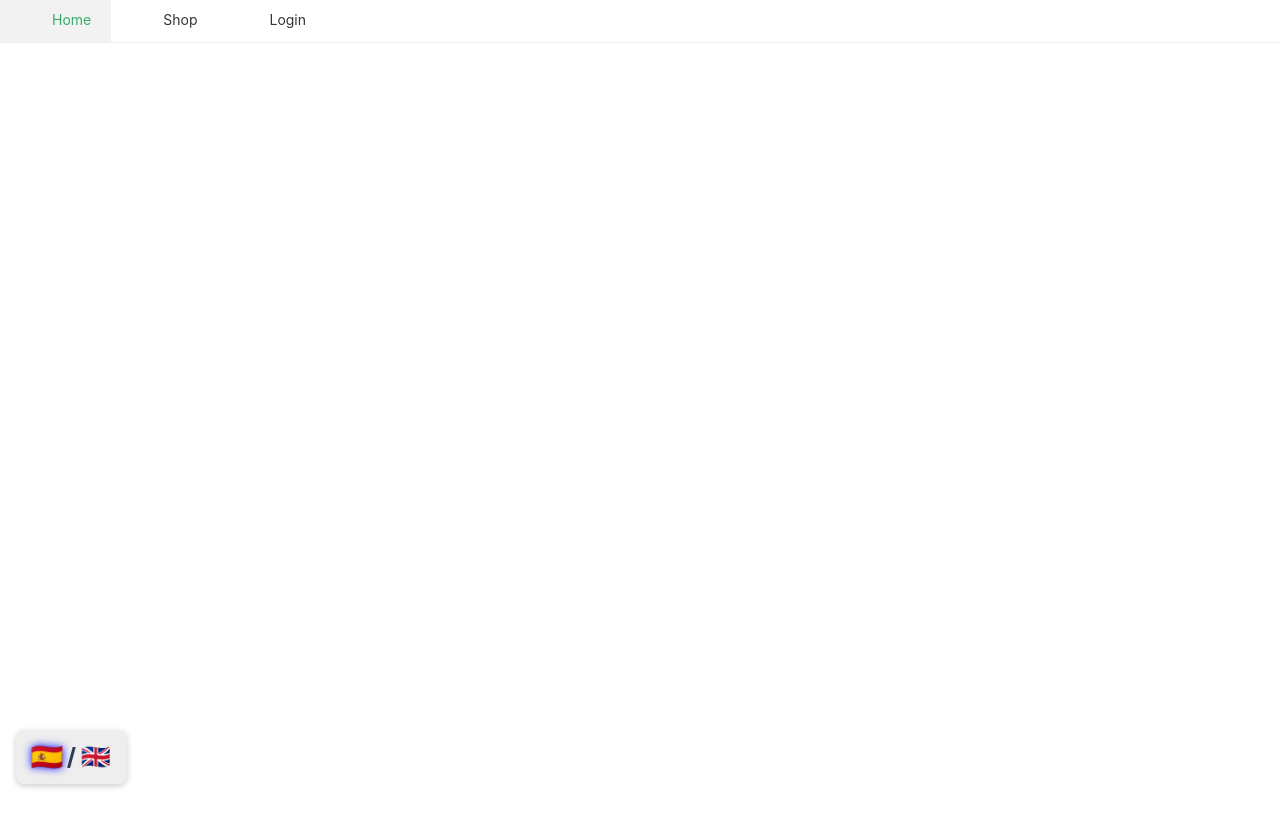
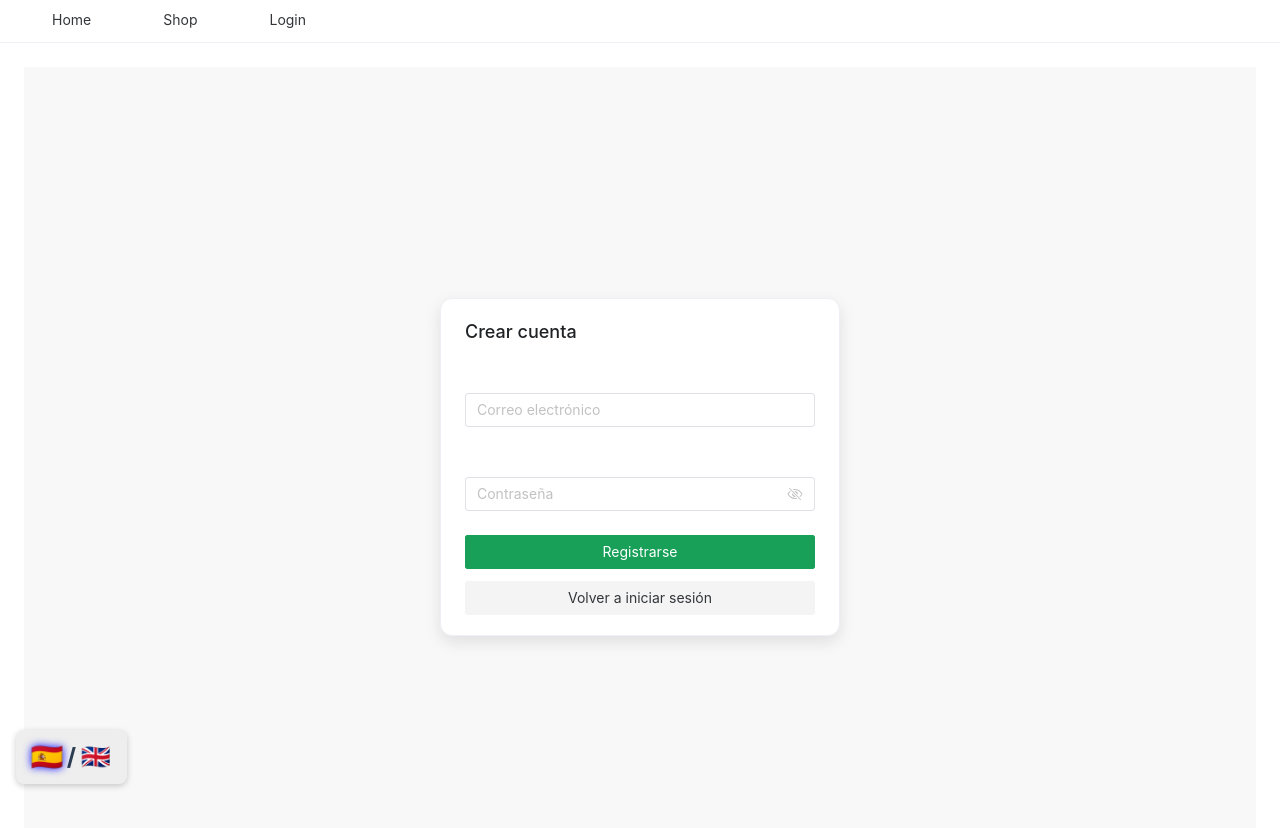
Before and after one commit to Celudirosa/shop-vue, a Vue app: page /register in a window 1280 px wide. Shown: the top 828 px of the page. Built offline with nearby package versions, Linux system fonts and the light colour scheme; some icons are missing.

Commit message:
💄 component and styles register

```diff
--- a/src/App.vue
+++ b/src/App.vue
@@ -14,6 +14,7 @@ const menuOptions = [
 </script>
 
 <template>
+  <n-message-provider>
     <n-layout>
         <n-layout-header bordered>
           <Menu />
@@ -25,6 +26,7 @@ const menuOptions = [
       </n-layout>
 
     <LanguageSwitcher />
+  </n-message-provider>
 </template>
 
 <style src="./assets/styles/app.css"></style>
--- a/src/assets/styles/login.css
+++ b/src/assets/styles/login.css
@@ -16,7 +16,7 @@
 }
 
 .login-input {
-  margin-top: 12px;
+  margin-top: 6px;
 }
 
 .login-buttons {
--- /dev/null
+++ b/src/assets/styles/register.css
@@ -0,0 +1,15 @@
+.register-container {
+  display: flex;
+  justify-content: center;
+  align-items: center;
+  min-height: 100vh;
+  background: var(--color-background-soft);
+  padding: 2rem;
+}
+
+.register-card {
+  width: 100%;
+  max-width: 400px;
+  box-shadow: 0 6px 16px rgba(0,0,0,.1);
+  border-radius: 12px;
+}
--- a/src/components/Login.vue
+++ b/src/components/Login.vue
@@ -54,7 +54,7 @@ const login = async () => {
 }
 
 function goToRegistrer() {
-  router.push('/registrer')
+  router.push('/register')
 }
 
 onMounted(() => {
--- a/src/i18n/locales/en.json
+++ b/src/i18n/locales/en.json
@@ -5,6 +5,14 @@
     "password": "Password",
     "btnLogin": "Sign In",
     "btnRegister": "Register",
-    "logged": "Logged in as: {email}"
+    "logged": "Logged in as: {email}",
+    "registerTitle": "Create account",
+    "backToLogin": "Log back in",
+    "emailRequired": "Enter your email",
+    "emailInvalid": "Invalid email format",
+    "pwdRequired": "Enter your password",
+    "pdwMin": "Minimun 6 characters",
+    "regSuccess": "Registration completed",
+    "regError": "Registration failed"
   }
 }
--- a/src/i18n/locales/es.json
+++ b/src/i18n/locales/es.json
@@ -5,6 +5,14 @@
     "password": "Contraseña",
     "btnLogin": "Iniciar sesión",
     "btnRegister": "Registrarse",
-    "logged": "Sesión iniciada como: {email}"
+    "logged": "Sesión iniciada como: {email}",
+    "registerTitle": "Crear cuenta",
+    "backToLogin": "Volver a iniciar sesión",
+    "emailRequired": "Introduce tu correo",
+    "emailInvalid": "Formato de correo incorrecto",
+    "pwdRequired": "Introduce tu contraseña",
+    "pdwMin": "Mínimo 6 caracteres",
+    "regSuccess": "Registro completado",
+    "regError": "No se pudo registrar"
   }
 }
--- a/src/router/index.js
+++ b/src/router/index.js
@@ -1,5 +1,6 @@
 import { createRouter, createWebHistory } from 'vue-router'
 import LoginView from '../views/LoginView.vue'
+import RegisterView from '@/views/RegisterView.vue'
 import HomeView from '../views/HomeView.vue'
 import ShopView from '../views/ShopView.vue'
 
@@ -14,6 +15,11 @@ const routes = [
     name: 'Login',
     component: LoginView
   },
+    {
+    path: '/register',
+    name: 'Register',
+    component: RegisterView
+  },
   {
     path: '/shop',
     name: 'Shop',
--- a/src/views/RegisterView.vue
+++ b/src/views/RegisterView.vue
@@ -0,0 +1,97 @@
+<script setup>
+import { reactive }   from 'vue'
+import { useRouter }  from 'vue-router'
+import { useI18n }    from 'vue-i18n'
+import { useMessage } from 'naive-ui'
+import {
+  createUserWithEmailAndPassword
+} from 'firebase/auth'
+import { auth } from '../config/firebase'
+
+const router  = useRouter()
+const { t }   = useI18n()
+const message = useMessage()
+
+const model = reactive({
+  email: '',
+  password: ''
+})
+
+const rules = {
+  email: [
+    { required: true,  message: t('login.emailRequired'),  trigger: 'blur' },
+    { type: 'email',   message: t('login.emailInvalid'),   trigger: 'blur' }
+  ],
+  password: [
+    { required: true,  message: t('login.pwdRequired'),    trigger: 'blur' },
+    { min: 6,          message: t('login.pwdMin'),         trigger: 'blur' }
+  ]
+}
+
+async function onSubmit () {
+  try {
+    await createUserWithEmailAndPassword(auth, model.email, model.password)
+    message.success(t('login.regSuccess'))
+    router.push('/dashboard')           // o a donde quieras redirigir
+  } catch (err) {
+    message.error(t('login.regError'))
+    console.error(err)
+  }
+}
+</script>
+
+<template>
+  <div class="register-container">
+    <n-card :title="t('login.registerTitle')" class="register-card">
+      <n-form
+        size="medium"
+        :model="model"
+        :rules="rules"
+        label-placement="top"
+      >
+        <n-form-item
+          path="email"
+          label=""
+        >
+          <n-input
+            v-model:value="model.email"
+            type="text"
+            :placeholder="t('login.email')"
+            clearable
+          />
+        </n-form-item>
+
+        <n-form-item
+          path="password"
+          label=""
+        >
+          <n-input
+            v-model:value="model.password"
+            type="password"
+            :placeholder="t('login.password')"
+            show-password-on="mousedown"
+          />
+        </n-form-item>
+
+        <n-button
+          type="primary"
+          block
+          @click="onSubmit"
+        >
+          {{ t('login.btnRegister') }}
+        </n-button>
+
+        <n-button
+          tertiary
+          block
+          style="margin-top: 12px"
+          @click="router.push('/login')"
+        >
+          {{ t('login.backToLogin') }}
+        </n-button>
+      </n-form>
+    </n-card>
+  </div>
+</template>
+
+<style src="../assets/styles/register.css"></style>
```
Lines whose indentation alone changed are shown as unchanged.
